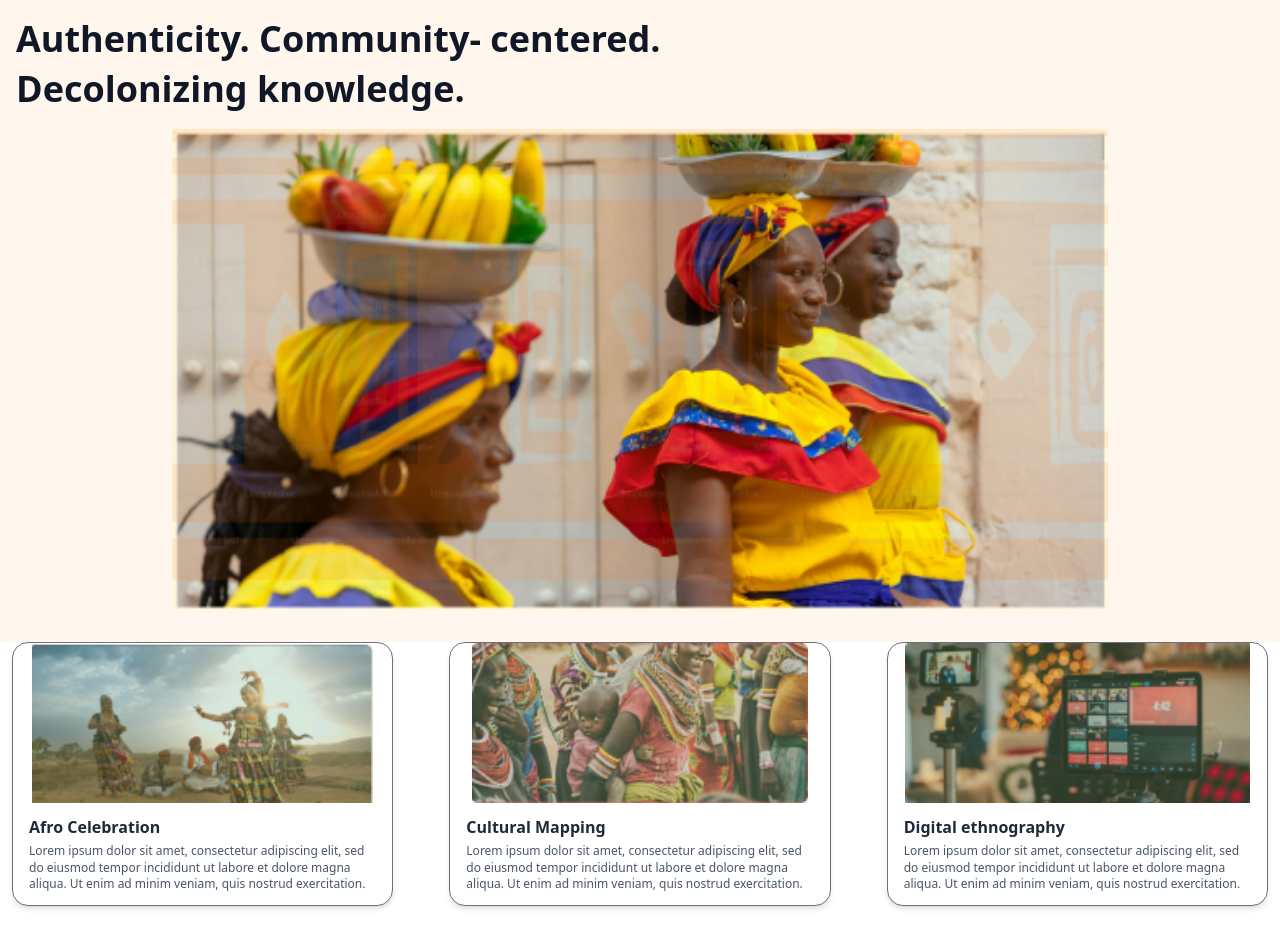
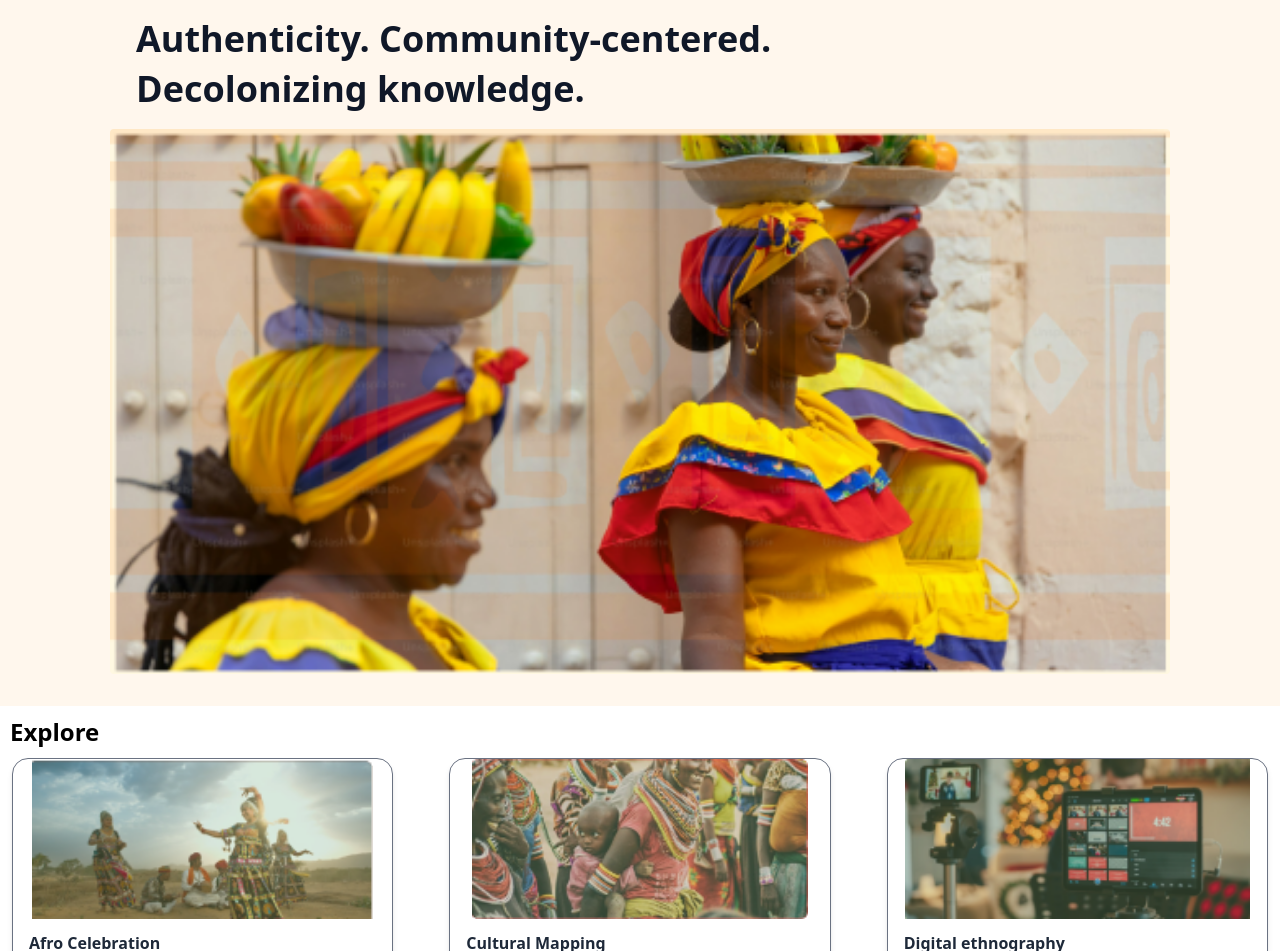
Before and after one commit to charlesmugambi/tamaduni-frontend, a Next.js app: page / in a window 1280 px wide. Shown: the part 681-1632 px from the top of the page. Built offline with nearby package versions, Linux system fonts and the light colour scheme.

Commit message:
changing branch

```diff
--- a/src/app/landing-comps/HeroSection.js
+++ b/src/app/landing-comps/HeroSection.js
@@ -5,7 +5,7 @@
     <div className="bg-orange-50 py-8 px-4">
       {/* Text Section */}
       <div className="text-center mb-6">
-        <h1 className="text-3xl lg:text-6xl font-bold text-gray-900 leading-snug mb-3">
+        <h1 className="text-3xl  md:text-2xl lg:text-6xl font-bold text-gray-900 leading-snug mb-3">
           Preserving our Past<br />
           Empowering Our<br />
           Future
@@ -29,14 +29,14 @@
       </div>
 
       {/* Subtext */}
-      <h2 className="text-sm lg:text-4xl font-bold text-gray-900 mb-4 leading-snug max-w-3xl mx-auto lg:mx-0 lg:text-left">
-        Authenticity. Community-
-        centered. Decolonizing knowledge.
-      </h2>
+      <h2 className="text-md font-bold md:text-2xl center lg:text-4xl lg:font-bold text-gray-900 mb-4 leading-snug max-w-3xl mx-auto lg:mx-0 lg:ml-30 ml-4">
+  Authenticity. Community-centered. Decolonizing knowledge.
+</h2>
+
 
       {/* Second Image */}
       <div className="w-full flex justify-center">
-        <div className="w-full max-w-[75%]">
+        <div className="w-full max-w-[85%]">
           <Image
             src="/women.PNG"
             alt="women"
--- a/src/app/landing-comps/SectionCard.js
+++ b/src/app/landing-comps/SectionCard.js
@@ -30,7 +30,9 @@
         }
     ]
     return (
-        <div className="grid grid-cols-1 sm:grid-cols-2 lg:grid-cols-3 xl:grid-cols-3 gap-8">
+        <div>
+            <h2 className="font-bold mr-2.5 text-2xl p-2.5">Explore</h2>
+              <div className="grid grid-cols-1 sm:grid-cols-2 lg:grid-cols-3 xl:grid-cols-3 gap-8">
           {cards.map((section, index) => (
             <CardItem
               key={index}
@@ -41,6 +43,8 @@
           ))}
         </div>
 
+        </div>
+
     )
 }
 
--- a/src/app/landing-comps/SingleCard.js
+++ b/src/app/landing-comps/SingleCard.js
@@ -3,7 +3,8 @@
 
 const CardItem = ({ title, description, image }) => {
   return (
-    <div className="px-3">
+    <div>
+       <div className="px-3">
       <div className="bg-white rounded-2xl shadow-md overflow-hidden mb-6 border border-gray-500">
         {/* Image Section */}
         <div className="relative h-40 w-full">
@@ -26,12 +27,14 @@
         {/* Text Content */}
         <div className="px-4 py-3">
           <h3 className="text-md font-bold text-gray-800 mb-1">{title}</h3>
-          <p className="text-xs text-gray-600 leading-snug">
+          <p className="text-md text-gray-600 leading-snug">
             {description}
           </p>
         </div>
       </div>
     </div>
+    </div>
+
   );
 };
 
```
